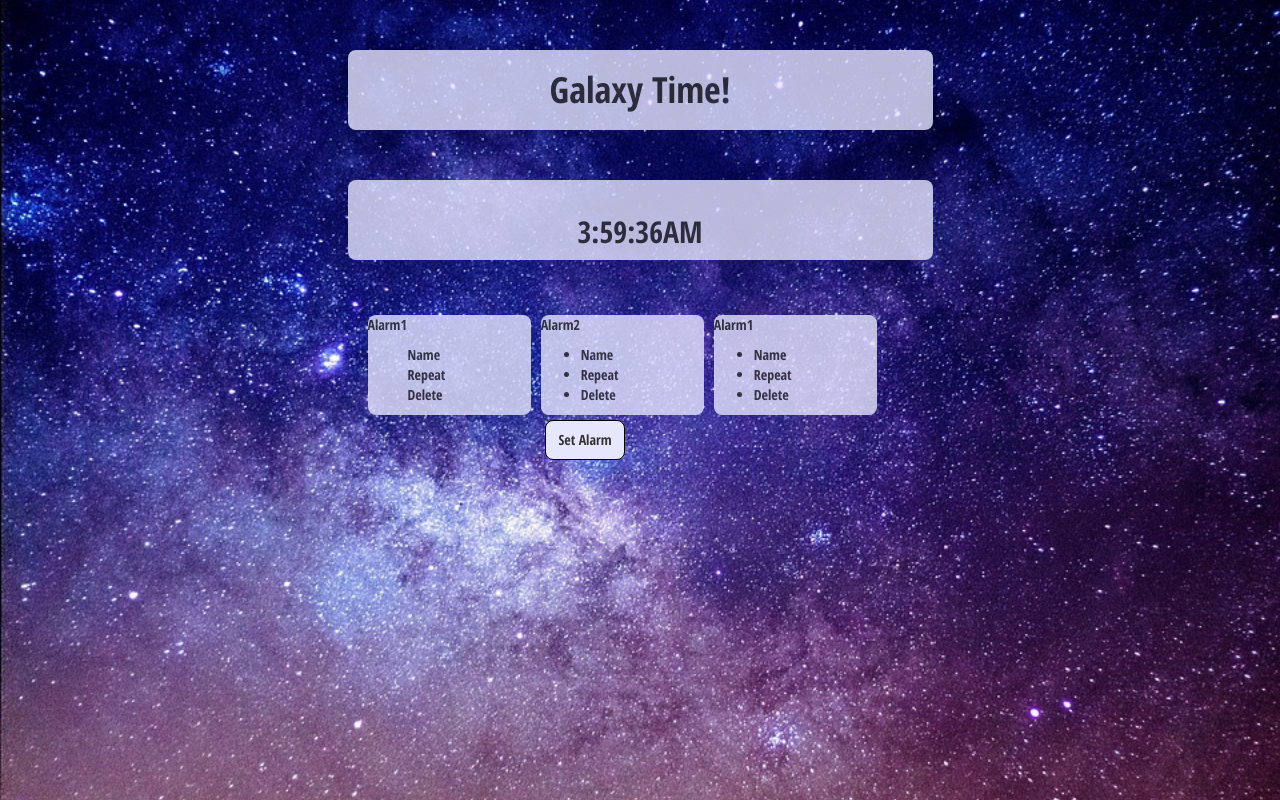
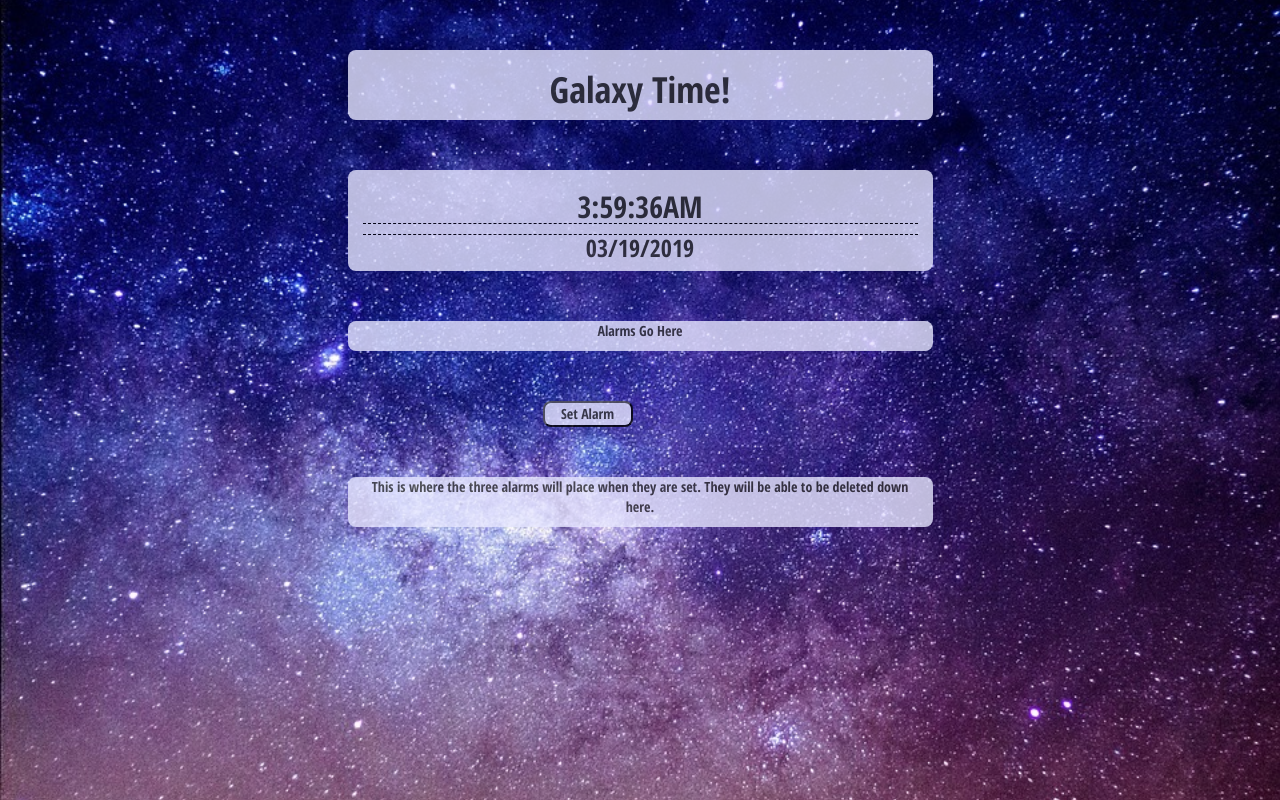
Before and after one commit to Deidra22/galaxy-clock, a plain HTML site: page clock.html in a window 1280 px wide. Drawn offline with Linux system fonts and the light colour scheme.

Commit message:
added current date moved around some boxes

```diff
--- a/clock.html
+++ b/clock.html
@@ -14,45 +14,29 @@
         <div class="container">
             <div class="row">
                 <div class="col-sm-6 col-md-6 col-sm-offset-3 boxes">
-                    <h1 class="head">Galaxy Time!</h1>
+                    <h1>Galaxy Time!</h1>
                 </div>
             </div>
             <div class="row">
                 <div class="col-sm-6 col-md-6 col-sm-offset-3 boxes clock">
                     <h2 id="galaxyClock"></h2>
-                </div>
-            </div>
-            <div class="row alarm_box">
-                <div class=" col-sm-7 col-md-7 col-sm-offset-3">
-                <div class="col-md-3 col-md-offset-3 bg_box">
-                    <p>Alarm1</p>
-                    <ul style="list-style-type: none;">
-                        <li>Name</li>
-                        <li>Repeat</li>
-                        <li>Delete</li>
-                    </ul>
-                </div>
-                <div class="col-md-3 col-md-offset-3 bg_box">
-                        <p>Alarm2</p>
-                        <ul>
-                            <li>Name</li>
-                            <li>Repeat</li>
-                            <li>Delete</li>
-                        </ul>
-                </div>
-                <div class="col-md-3 col-md-offset-3 bg_box">
-                        <p>Alarm1</p>
-                        <ul>
-                            <li>Name</li>
-                            <li>Repeat</li>
-                            <li>Delete</li>
-                        </ul>
-                </div>
+                    <h3 id="date"></h3>
                 </div>
             </div>
             <div class="row">
-                <div class="col-sm-12 col-md-12">
-                    <button class="button col-md-offset-5">Set Alarm</button>
+                <div class="col-sm-6 col-md-6 col-sm-offset-3 boxes alarm_box">
+                    <p> Alarms Go Here</p>
+                </div>
+            </div>
+            <div class="row">
+                <button class="col-sm-6 col-md-6 col-sm-offset-5 boxes button">
+                    Set Alarm
+                    </button>
+            </div>
+            <div class="row">
+                <div class="col-sm-6 col-md-6 col-sm-offset-3 boxes">
+                    <p>This is where the three alarms will place when they are set. They will be able to be deleted down here.</p>
+
                 </div>
             </div>
         </div>
--- a/css/styles.css
+++ b/css/styles.css
@@ -5,7 +5,6 @@ body{
     background-repeat: no-repeat;
     background-position: center;
     background-size: cover;
-    /* width: 100%; */
     height: 100vh;
     font-family: 'Open Sans Condensed', sans-serif;
 }
@@ -16,47 +15,23 @@ body{
     border-radius:8px;
     margin-top:50px;
     text-align:center;
+
 }
 
-.head{
-    padding-bottom:10px
+#galaxyClock{
+    border-bottom: thin dashed black;
+}
+
+#date{
+    border-top: thin dashed black;
+    margin-top: 10px;
 }
 
 .alarm_box{
-    border-radius:8px;
-    margin-top:50px;
-    /* text-align:center; */
-    /* justify-content: center; */
-}
-
-.clock{
-    height:80px;
-    padding-top:15px;
-    font-size: 40px;
 
 }
 
-.bg_box{
-    background-color:#e6e6ff;
-    opacity:0.8;
-    /* border: thin solid #000000; */
-    border-radius:8px;
-    margin: 5px;
-    padding:0px;
-
-
+.button{
+    width: 90px;
 
 }
-
-
-.alarms{
-    list-style-type: none;
-}
-
-.button{
-    border: thin solid #000000;
-    background-color: #e6e6ff;
-    border-radius:8px;
-    height: 40px;
-    width: 80px;
-}
--- a/js/scripts.js
+++ b/js/scripts.js
@@ -1,14 +1,33 @@
+//Date
+let today = new Date();
+let dd = today.getDate();
+let mm = today.getMonth()+1; //January is 0!
+let yyyy = today.getFullYear();
+
+if(dd<10) {
+    dd = '0'+dd
+}
+
+if(mm<10) {
+    mm = '0'+mm
+}
+
+today = mm + '/' + dd + '/' + yyyy;
+document.getElementById('date').innerHTML = today;
+
+
+//Clock
 function clock(){
-    var today = new Date();
-    var hr = today.getHours();
-    var min = today.getMinutes();
-    var sec = today.getSeconds();
+    let today = new Date();
+    let hr = today.getHours();
+    let min = today.getMinutes();
+    let sec = today.getSeconds();
     min = checkTime(min);
     sec = checkTime(sec);
     document.getElementById('galaxyClock').innerHTML =
     hr + ":" + min + ":" + sec;
 
-    var t = setTimeout(clock, 500);
+    let t = setTimeout(clock, 500);
 
 
 function checkTime(i){
```
